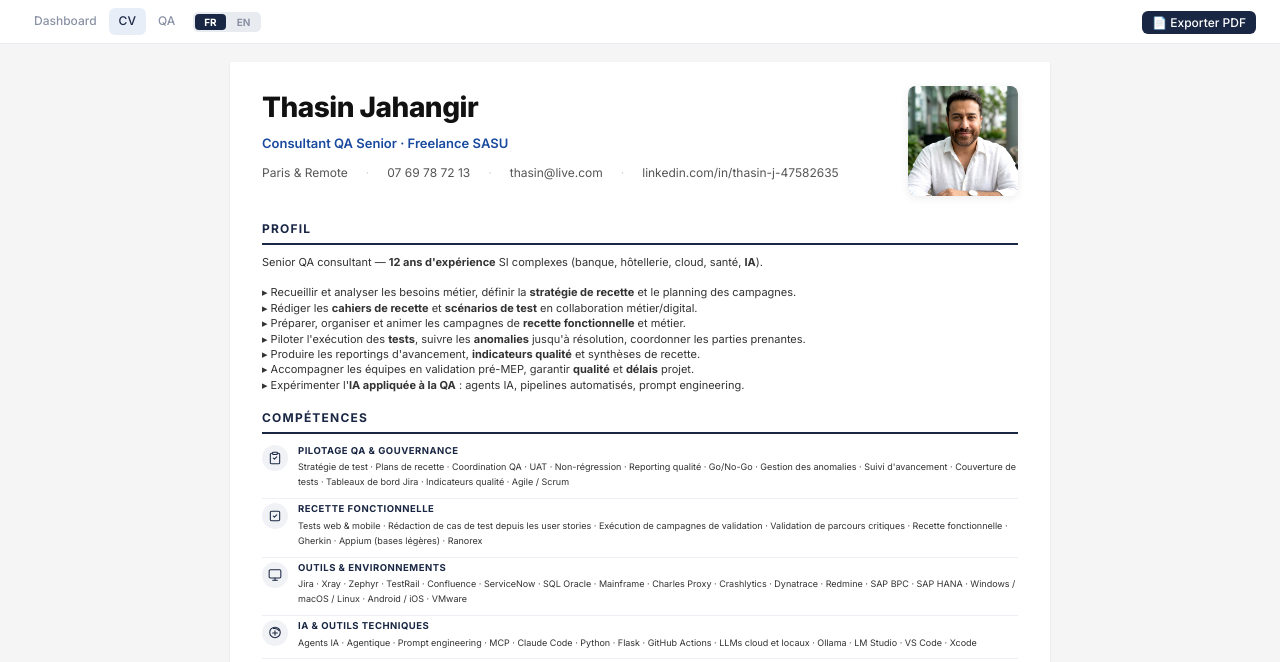
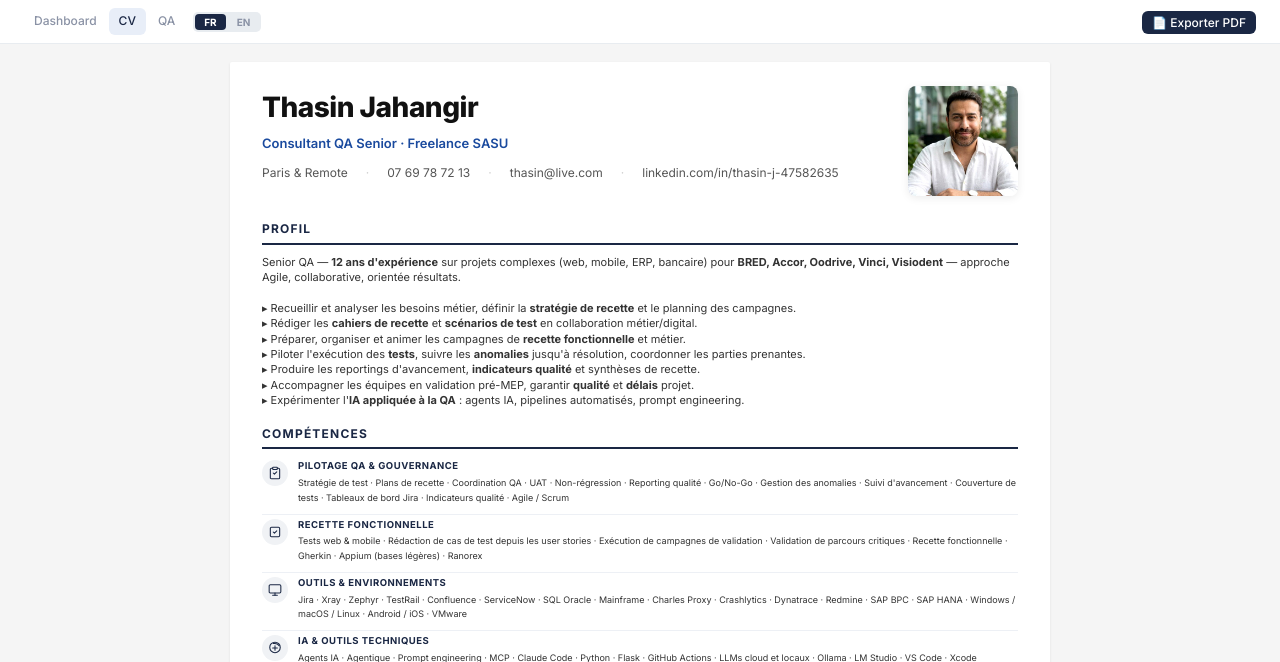
Before and after one commit to AtmanTest/jobhunt, a Flask app: page /cv in a window 1280 px wide. Shown: the top 662 px of the page. Run offline with Flask 3, Linux system fonts and the light colour scheme; data that the repository does not hold is empty.

Commit message:
cv: remplace intro profil par version clients/Agile

```diff
--- a/cv_data.py
+++ b/cv_data.py
@@ -13,7 +13,7 @@ CV = {
     "linkedin": "https://www.linkedin.com/in/thasin-j-47582635/",
     "website": "",
     "summary": (
-        "12+ years of experience in QA engineering across banking, hospitality, "
+        "Senior QA — 12+ years of experience on complex projects (web, mobile, ERP, banking) "
         "healthcare, cloud, and construction. Certified PSPO and ISTQB-trained. "
         "Expert in test strategy, regulatory compliance, automation, and Agile "
         "methodologies. Currently expanding into AI, prompt engineering, and "
--- a/generate_docx.py
+++ b/generate_docx.py
@@ -63,7 +63,7 @@ add_mixed_line([
 # ═══ PROFIL ═══
 section_heading('Profil')
 p = doc.add_paragraph(
-    "Consultant QA Senior avec 12+ ans d'expérience dans des projets de transformation "
+    "Senior QA — 12+ ans d'expérience sur projets complexes (web, mobile, ERP, bancaire) "
     "digitale, conformité réglementaire et applications cloud/mobile. Expert en pilotage "
     "des recettes fonctionnelles, gestion des cycles de non-régression et structuration "
     "des processus qualité. Expérience en banque, hospitality, SaaS, santé et cybersécurité. "
--- a/templates/cv.html
+++ b/templates/cv.html
@@ -210,7 +210,7 @@
   <div class="sec">
     <div class="sec-title">Profil</div>
     <div class="summary">
-      Senior QA consultant — <strong>12 ans d'expérience</strong> SI complexes (banque, hôtellerie, cloud, santé, <strong>IA</strong>).<br>
+      Senior QA — <strong>12 ans d'expérience</strong> sur projets complexes (web, mobile, ERP, bancaire) pour <strong>BRED, Accor, Oodrive, Vinci, Visiodent</strong> — approche Agile, collaborative, orientée résultats.<br>
       <br>
       ▸ Recueillir et analyser les besoins métier, définir la <strong>stratégie de recette</strong> et le planning des campagnes.<br>
       ▸ Rédiger les <strong>cahiers de recette</strong> et <strong>scénarios de test</strong> en collaboration métier/digital.<br>
@@ -441,7 +441,7 @@
   <div class="sec">
     <div class="sec-title">Summary</div>
     <div class="summary">
-      Senior QA consultant — <strong>12 years of experience</strong> in complex IT (banking, hospitality, cloud, healthcare, <strong>AI</strong>).<br>
+      Senior QA — <strong>12 years of experience</strong> on complex projects (web, mobile, ERP, banking) for <strong>BRED, Accor, Oodrive, Vinci, Visiodent</strong> — Agile, collaborative, results-driven approach.<br>
       <br>
       ▸ Gather and analyze business requirements, define <strong>test strategy</strong> and campaign planning.<br>
       ▸ Write <strong>test books</strong> and <strong>test scenarios</strong> in collaboration with business and digital teams.<br>
```
Also changed, not shown: jobs.db, 1 other file.
